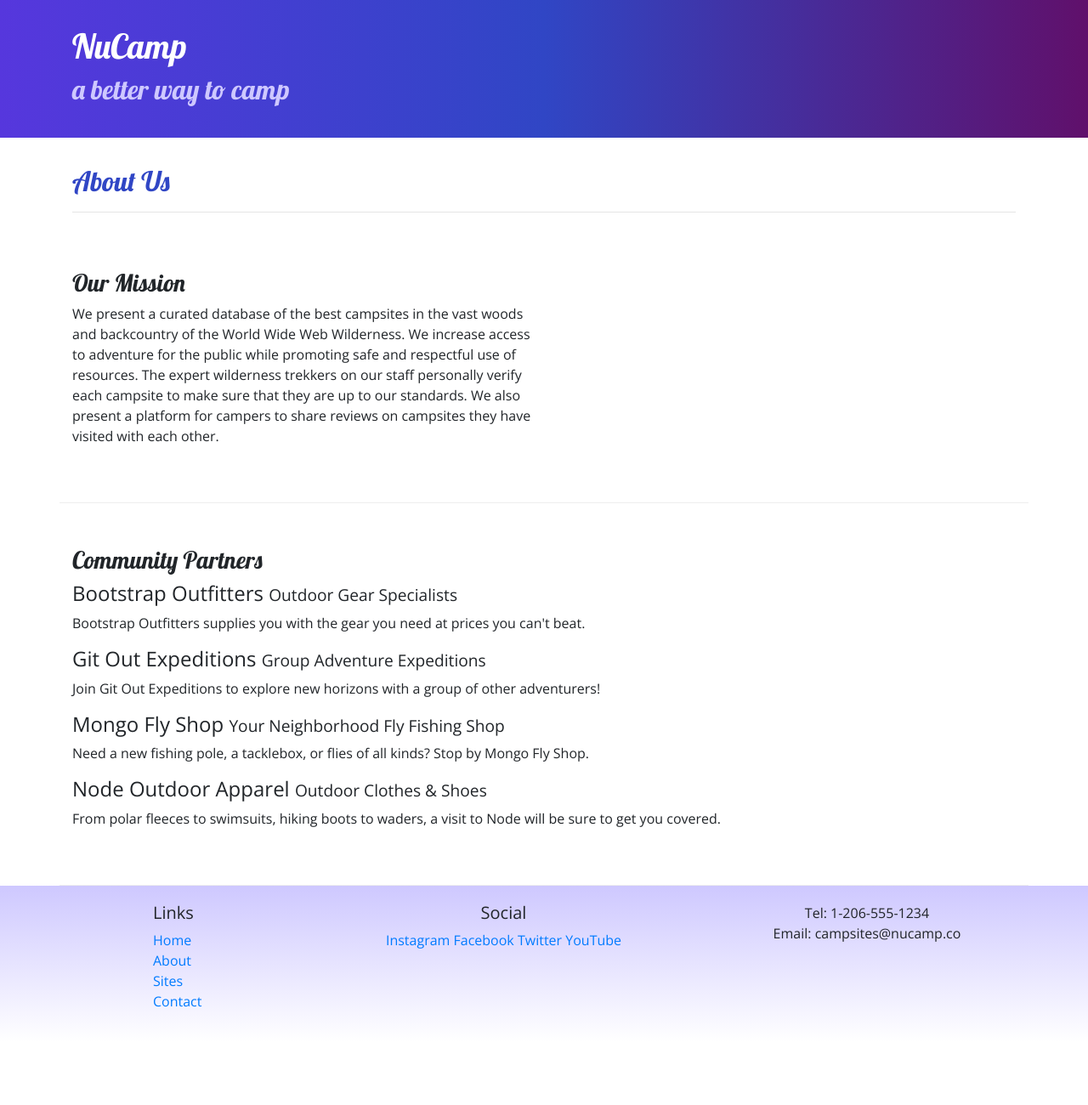
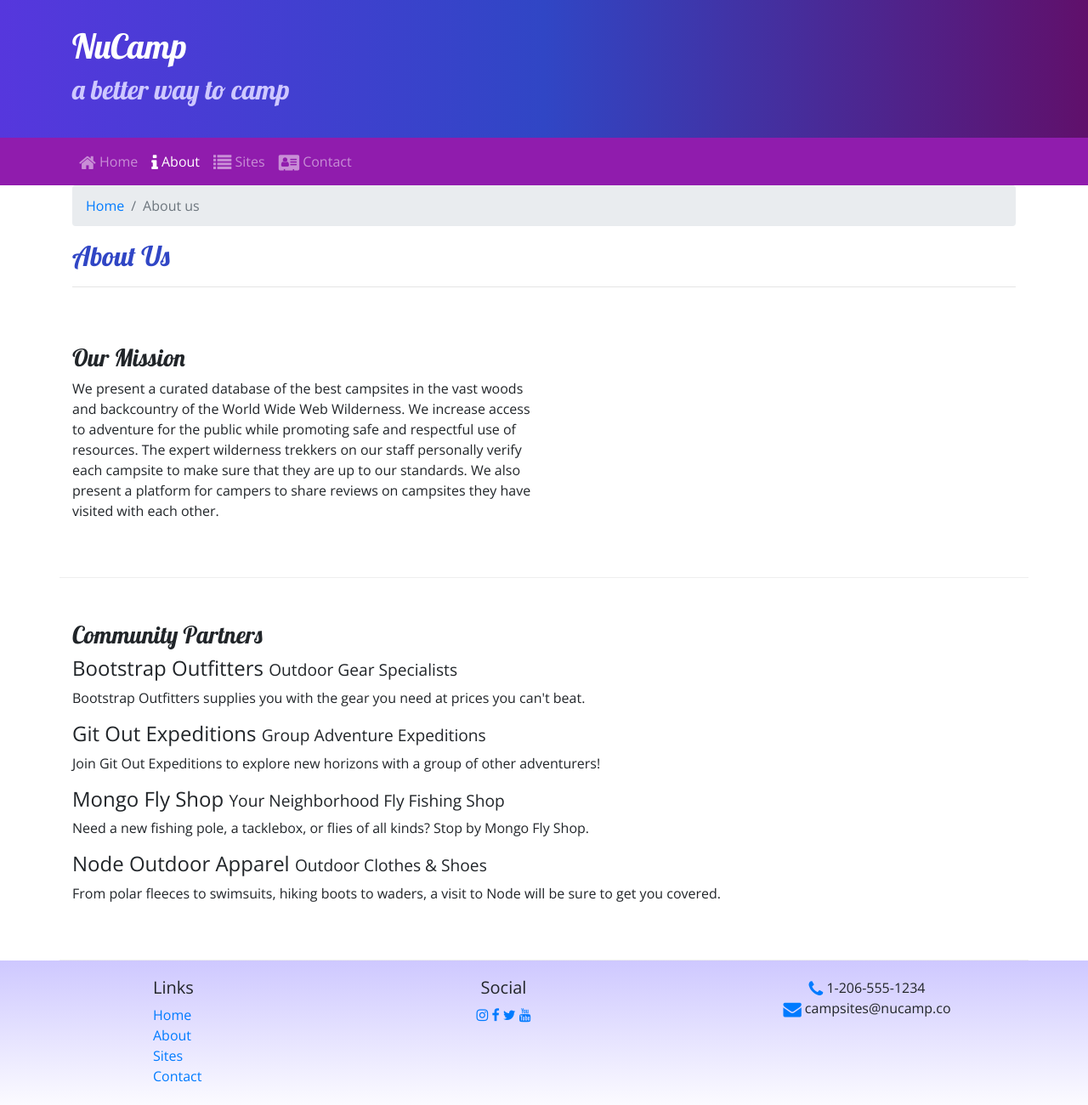
Before and after one commit to rhundal/nucampsite, a website: page aboutus.html in a window 1280 px wide. Shown: the whole page at 85% size. Before the commit the page ends 1226 px from the top, so only its background shows below. Drawn offline with nearby package versions, Linux system fonts and the light colour scheme.

Commit message:
Added font-awesome icons to index and aboutus

```diff
--- a/aboutus.html
+++ b/aboutus.html
@@ -9,8 +9,11 @@
     <link rel="stylesheet" href="node_modules/bootstrap/dist/css/bootstrap.min.css" />
 
     <!-- Additional CSS must be placed after Bootstrap CSS -->
+    <link rel="stylesheet" href="node_modules/font-awesome/css/font-awesome.min.css" />
     <link rel="stylesheet" href="https://fonts.googleapis.com/css?family=Lobster|Open+Sans" />
     <link rel="stylesheet" href="css/styles.css" />
+
+
     <title>NuCamp: A Better Way To Camp</title>
 </head>
 
@@ -27,9 +30,29 @@
         </div>
     </header>
 
+    <nav class="navbar navbar-expand-sm navbar-dark sticky-top">
+        <div class="container">
+          <button class="navbar-toggler ml-auto" type="button" data-toggle="collapse" data-target="#nucampNavbar"  aria-controls="nucampNavbar" aria-expanded="false" aria-label="Toggle navigation">
+            <span class="navbar-toggler-icon"></span>
+        </button>
+        <div class="collapse navbar-collapse" id="nucampNavbar">
+              <ul class="navbar-nav">
+                  <li class="nav-item"> <a class="nav-link" href="index.html"> <i class="fa fa-home fa-lg"></i> Home </a> </li>
+                  <li class="nav-item active"> <a class="nav-link" href="#"> <i class="fa fa-info fa-lg"></i> About </a> </li>
+                  <li class="nav-item"> <a class="nav-link" href="#"> <i class="fa fa-list fa-lg"></i>  Sites </a> </li>
+                  <li class="nav-item"> <a class="nav-link" href="#"> <i class="fa fa-address-card fa-lg"></i> Contact </a> </li>
+              </ul>
+         </div>
+      </div>
+      </nav>
+
     <div class="container">
         <div class="row">
             <div class="col">
+                <ol class="breadcrumb">
+                    <li class="breadcrumb-item"> <a href="index.html"> Home </a></li>
+                    <li class="breadcrumb-item active"> About us </li>
+                </ol>
                <h2>About Us</h2>
                <hr />
             </div>
@@ -71,14 +94,14 @@
                 </div>
                 <div class="col-6 col-sm-5 text-center">
                     <h5>Social</h5>
-                    <a href="http://instagram.com/">Instagram</a>
-                    <a href="http://facebook.com/">Facebook</a>
-                    <a href="http://twitter.com/">Twitter</a>
-                    <a href="http://youtube.com/">YouTube</a>
+                    <a href="http://instagram.com/"><i class="fa fa-instagram"></i></a>
+                    <a href="http://facebook.com/"><i class="fa fa-facebook"></i></a>
+                    <a href="http://twitter.com/"><i class="fa fa-twitter"> </i></a>
+                    <a href="http://youtube.com/"> <i class="fa fa-youtube"></i> </a>
                 </div>
                 <div class="col-sm-4 text-center">
-                    Tel: 1-206-555-1234<br />
-                    Email: campsites@nucamp.co
+                    <i class="fa fa-phone fa-lg text-primary"></i> 1-206-555-1234<br />
+                    <i class="fa fa-envelope fa-lg text-primary"></i> campsites@nucamp.co
                 </div>
            </div>
         </div>
--- a/css/styles.css
+++ b/css/styles.css
@@ -20,6 +20,7 @@ footer {
 }
 
 .jumbotron {
+    margin: 0;
     padding: 30px;
     background-image: linear-gradient(to right, #5637DD, #3046C5, #60106B);
     color: white;
@@ -31,3 +32,8 @@ footer {
     min-height: 200px;
 
 }
+
+.navbar {
+
+    background-color: #901CAD;
+}
--- a/package.json
+++ b/package.json
@@ -15,6 +15,7 @@
   },
   "dependencies": {
     "bootstrap": "^4.5.2",
+    "font-awesome": "^4.7.0",
     "jquery": "^3.5.1",
     "popper.js": "^1.16.1"
   }
```
Also changed, not shown: index.html (+24 -6 lines), 1 other file.
